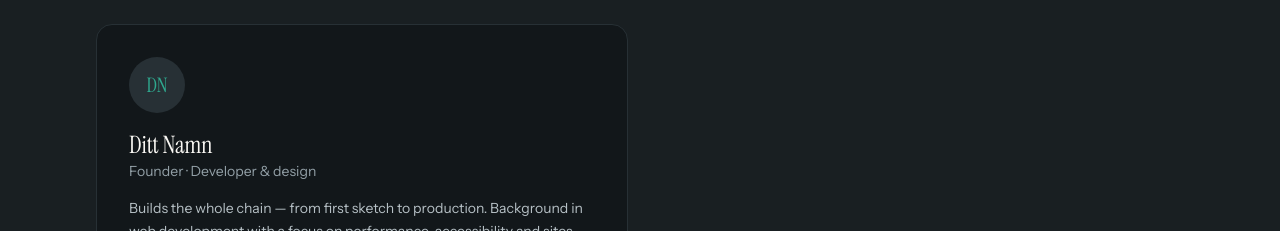
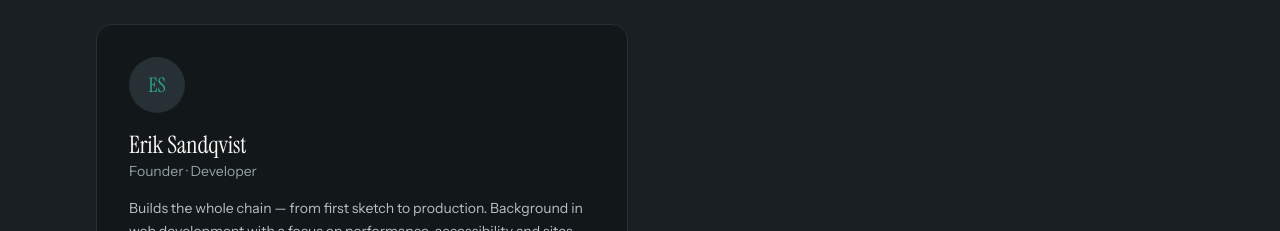
Before and after one commit to Erik-Sandqvist/seria, a Next.js app: page /en/about in a window 1280 px wide. Shown: the part 1260-1491 px from the top of the page. Built offline with nearby package versions, Linux system fonts and the light colour scheme.

Commit message:
Update site.config.ts

```diff
--- a/src/site.config.ts
+++ b/src/site.config.ts
@@ -41,12 +41,12 @@ export const site = {
 
 export const team = [
   {
-    name: "Ditt Namn", // BYT UT
-    role: { sv: "Grundare · Utvecklare & design", en: "Founder · Developer & design" },
+    name: "Erik Sandqvist",
+    role: { sv: "Grundare · Utvecklare", en: "Founder · Developer" },
     bio: {
       sv: "Bygger hela kedjan – från första skiss till driftsatt sajt. Bakgrund i webbutveckling med fokus på prestanda, tillgänglighet och sajter som faktiskt gör jobbet efter lansering.",
       en: "Builds the whole chain — from first sketch to production. Background in web development with a focus on performance, accessibility and sites that keep working after launch.",
     },
-    initials: "DN", // BYT UT
+    initials: "ES",
   },
 ] as const;
```
